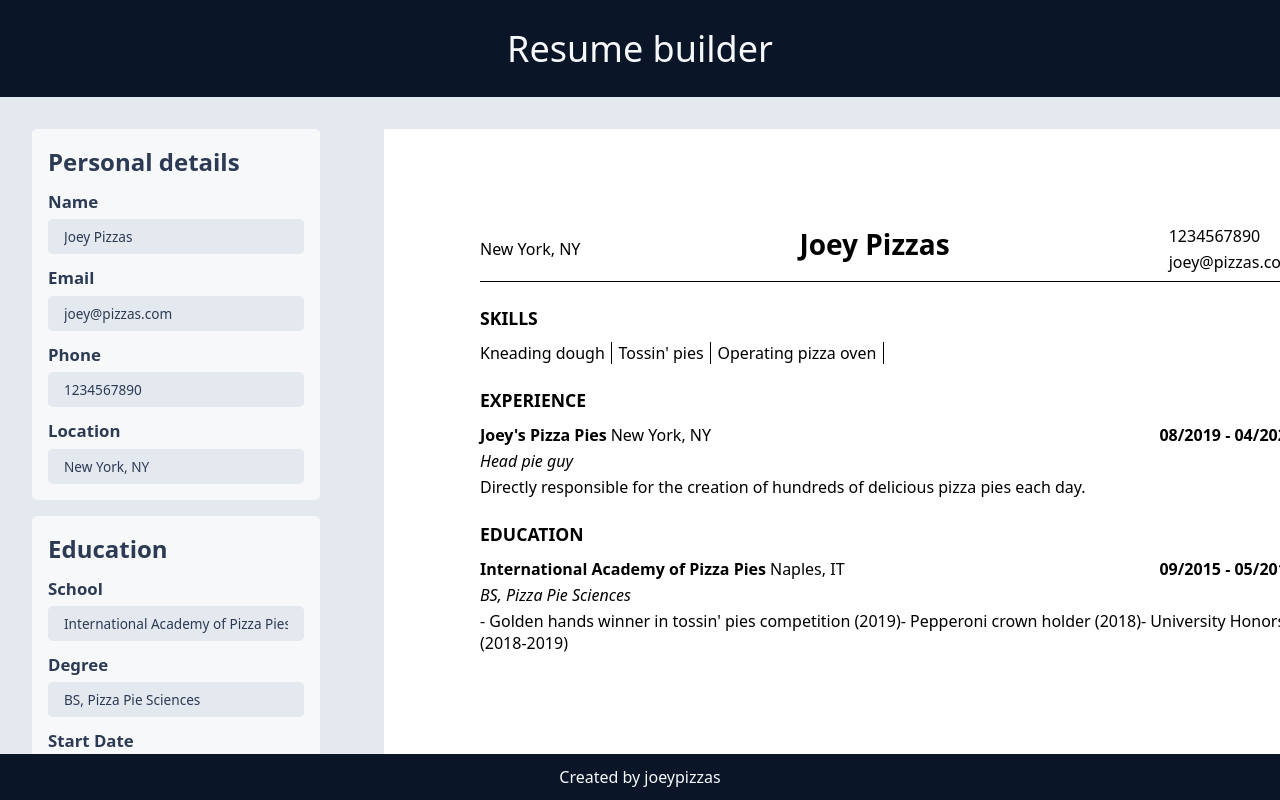
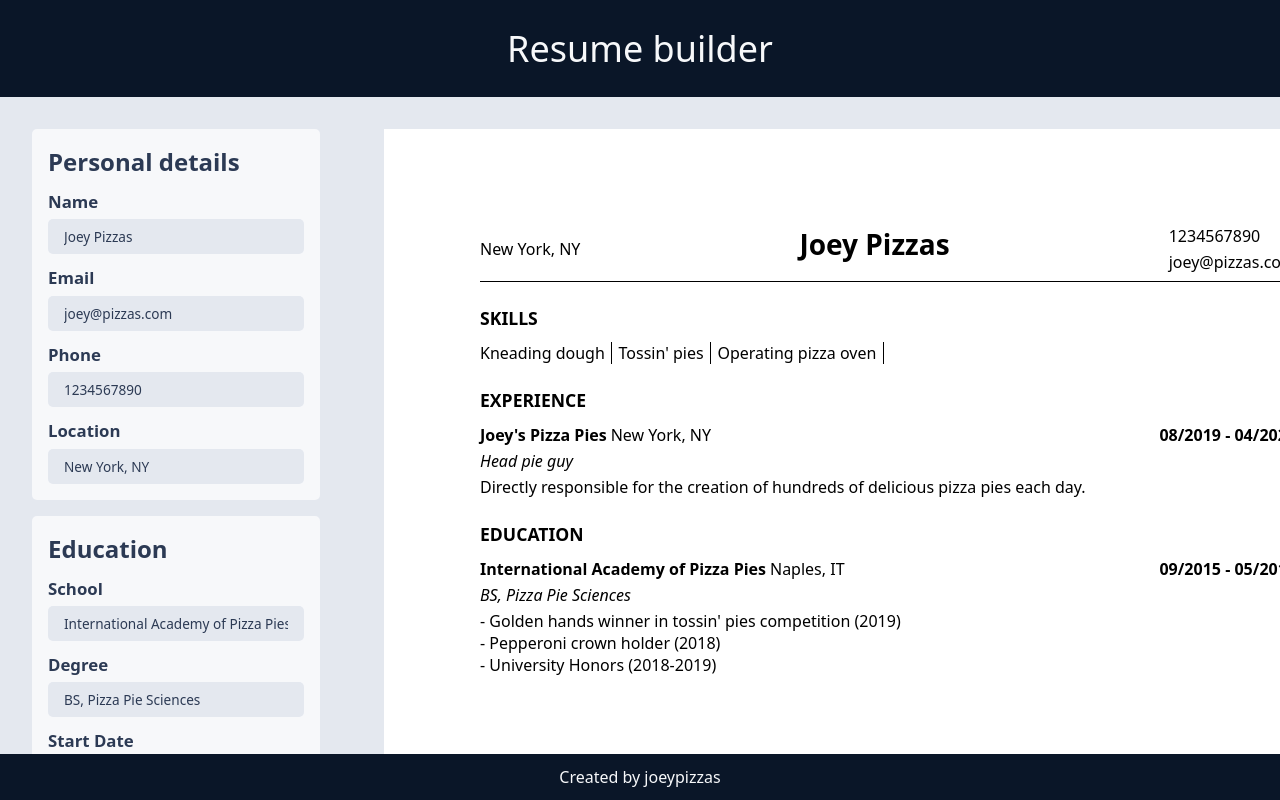
Before and after one commit to joeypizzas/resume-app, a React (Vite) app: page / in a window 1280 px wide. Built offline with nearby package versions, Linux system fonts and the light colour scheme.

Commit message:
Fixed description render

```diff
--- a/src/components/ResumePreview/ResumePreview.jsx
+++ b/src/components/ResumePreview/ResumePreview.jsx
@@ -31,7 +31,7 @@ export function ResumePreview({ resumeData }) {
             startDate={exp.startDate}
             endDate={exp.endDate}
             positionOrStudy={exp.position}
-            description={exp.description} // fix description display
+            description={exp.description.join("\n")}
           ></PreviewItem>
         ))}
       </PreviewSection>
@@ -43,7 +43,7 @@ export function ResumePreview({ resumeData }) {
             startDate={edu.startDate}
             endDate={edu.endDate}
             positionOrStudy={edu.degree}
-            description={edu.description} // fix description display
+            description={edu.description.join("\n")}
           ></PreviewItem>
         ))}
       </PreviewSection>
```
